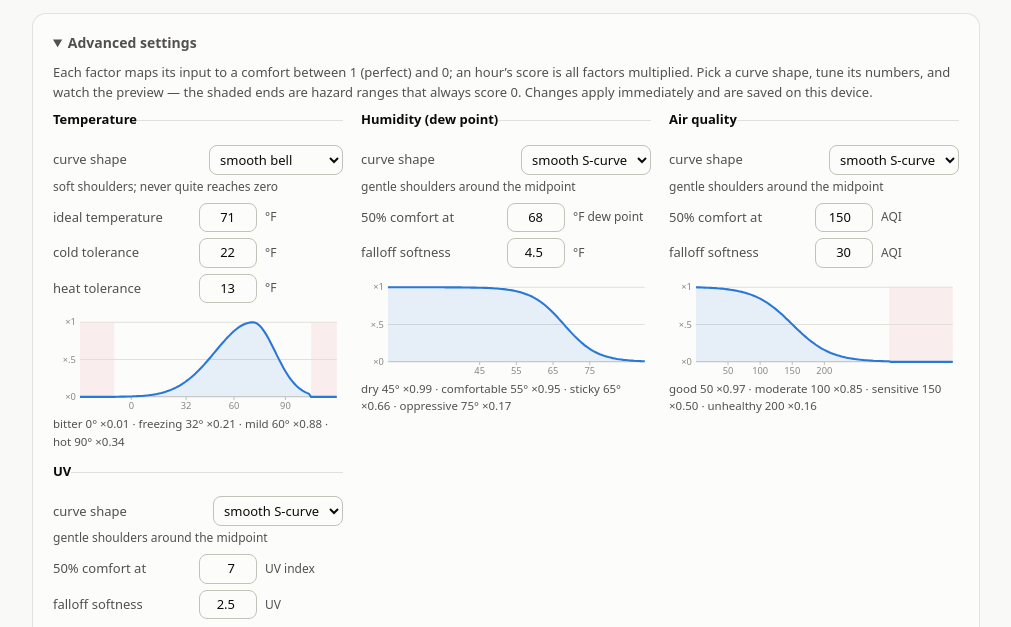
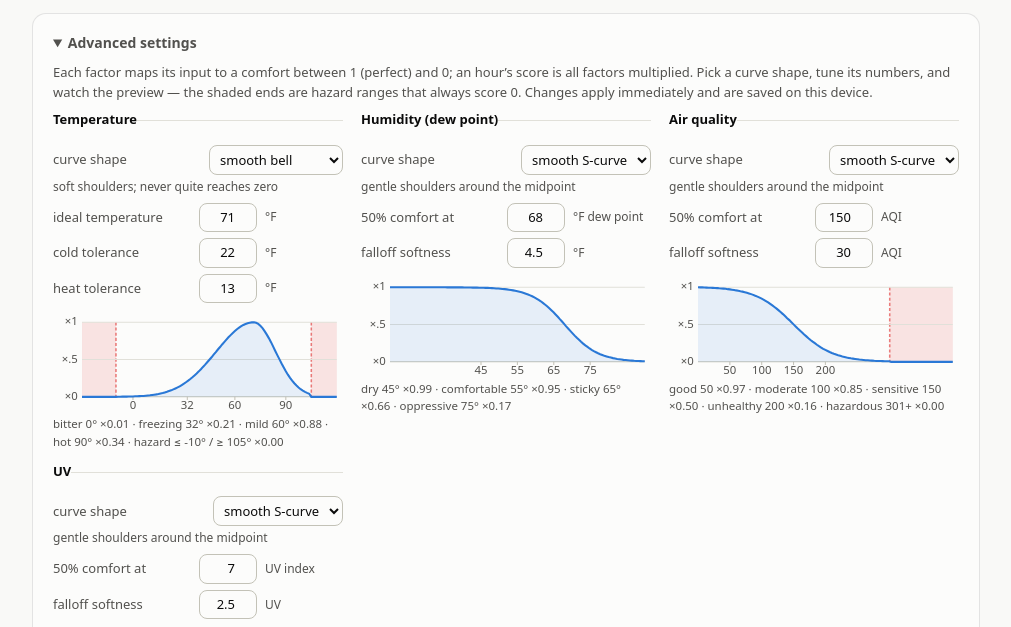
Before and after one commit to dsmelser/WeatherWalk, a website built with Vite: page index.html in a window 1280 px wide. Both pictures are taken after a click on the heading "Advanced settings". Shown: the part 163-790 px from the top of the page, without its empty margins (134-1145 px from the left). Built offline with nearby package versions, Linux system fonts and the light colour scheme.

Commit message:
Address review findings: normalize the ramp, visible hazards, shared svgEl, a11y

```diff
--- a/src/core/settings.ts
+++ b/src/core/settings.ts
@@ -58,7 +58,8 @@ export const SETTING_SPECS: SettingSpec[] = [
   { group: 'temp', key: 'optimal', label: 'ideal temperature', unit: '°F', min: 40, max: 90, step: 1 },
   { group: 'temp', key: 'coldSigma', label: 'cold tolerance', unit: '°F', min: 5, max: 40, step: 1 },
   { group: 'temp', key: 'hotSigma', label: 'heat tolerance', unit: '°F', min: 5, max: 40, step: 1 },
-  // Logistic drop-offs: the 50%-comfort point and how gently it declines.
+  // Drop-offs: the ~50%-comfort point (cliff's exact cut) and how gently
+  // comfort declines around it (unused by cliff).
   { group: 'dew', key: 'midpoint', label: '50% comfort at', unit: '°F dew point', min: 50, max: 80, step: 1 },
   { group: 'dew', key: 'softness', label: 'falloff softness', unit: '°F', min: 1, max: 15, step: 0.5 },
   { group: 'aqi', key: 'midpoint', label: '50% comfort at', unit: 'AQI', min: 50, max: 300, step: 5 },
--- a/src/styles.css
+++ b/src/styles.css
@@ -758,6 +758,11 @@ body {
   width: 100%;
   height: auto;
   touch-action: manipulation;
+  /* No long-press text selection/callout on the tick labels (the probe is
+     the intended touch interaction). */
+  user-select: none;
+  -webkit-user-select: none;
+  -webkit-touch-callout: none;
 }
 .curve-grid {
   stroke: var(--grid);
@@ -767,10 +772,19 @@ body {
   stroke: var(--baseline);
   stroke-width: 1;
 }
-/* Hazard ranges (always score 0) — a whisper of the critical color. */
+/* Hazard ranges (always score 0): a wash + a crisp edge line at each
+   cutoff. --scale-0 (not --status-critical) because it has a dark-theme
+   value, so the treatment survives both themes; the edge line is what
+   makes the boundary legible even where the wash is faint. */
 .curve-hazard {
-  fill: var(--status-critical);
-  opacity: 0.07;
+  fill: var(--scale-0);
+  opacity: 0.14;
+}
+.curve-hazard-edge {
+  stroke: var(--scale-0);
+  stroke-width: 1.5;
+  stroke-dasharray: 3 2;
+  opacity: 0.7;
 }
 .curve-line {
   fill: none;
@@ -785,8 +799,11 @@ body {
   fill: var(--accent);
 }
 .curve-tick {
-  fill: var(--muted);
-  font-size: 9px;
+  /* --text-secondary, not --muted (fails AA on the card surface — see the
+     .settings-note comment), and 11px to match .chart-tick: these render
+     smaller than authored once the viewBox scales down to the column. */
+  fill: var(--text-secondary);
+  font-size: 11px;
   font-variant-numeric: tabular-nums;
 }
 .curve-probe {
@@ -880,13 +897,17 @@ body {
   .settings-details summary {
     padding: 12px 0;
   }
-  /* Comfortable touch targets for the parameter inputs and reset button. */
+  /* Comfortable touch targets for the parameter inputs and reset button.
+     16px font is deliberate: iOS Safari auto-zooms the page when a form
+     control under 16px gains focus, and stays zoomed after. */
   .settings-row input {
     min-height: 40px;
     width: 5em;
+    font-size: 16px;
   }
   .settings-fn {
     min-height: 40px;
+    font-size: 16px;
   }
   .settings-reset {
     min-height: 44px;
--- a/src/ui/chart.ts
+++ b/src/ui/chart.ts
@@ -3,6 +3,7 @@ import { dayKey, formatDayLabel, formatTime, hourOf } from '../core/time'
 import type { ScoredHour } from '../types'
 import { renderTable } from './table'
 import { scoreColor } from './color'
+import { svgEl } from './svg'
 import { hideTooltip, placeTooltip, showTooltip } from './tooltip'
 
 /**
@@ -40,9 +41,6 @@ import { hideTooltip, placeTooltip, showTooltip } from './tooltip'
  * shared scope IS the chart's state management.
  */
 
-// SVG elements live in an XML namespace; createElement (HTML) can't make them.
-const SVG_NS = 'http://www.w3.org/2000/svg'
-
 const PAD_TOP = 12
 const PLOT_H = 190
 const AXIS_H = 44
@@ -52,21 +50,6 @@ const HEIGHT = PAD_TOP + PLOT_H + AXIS_H
 const BASELINE = PAD_TOP + PLOT_H
 const MAX_BAR_W = 24
 const BAR_GAP = 2
-
-/**
- * Typed SVG element factory. The generic `K extends keyof SVGElementTagNameMap`
- * keys into the DOM's built-in tag→type table, so svgEl('rect') returns an
- * SVGRectElement as far as TypeScript is concerned. All attrs are set via
- * setAttribute (SVG geometry is attributes, not CSS properties).
- */
-function svgEl<K extends keyof SVGElementTagNameMap>(
-  tag: K,
-  attrs: Record<string, string | number> = {},
-): SVGElementTagNameMap[K] {
-  const el = document.createElementNS(SVG_NS, tag)
-  for (const [k, v] of Object.entries(attrs)) el.setAttribute(k, String(v))
-  return el
-}
 
 /**
  * Column with a 4px-rounded data end and a square baseline.
--- a/src/ui/curvePreview.ts
+++ b/src/ui/curvePreview.ts
@@ -1,3 +1,5 @@
+import { svgEl } from './svg'
+
 /**
  * A small multiplier-strength preview: one factor's comfort curve drawn
  * over the range of values that actually occur on Earth, so you can SEE
@@ -6,8 +8,8 @@
  * Chart anatomy (per the dataviz ground rules): a single series needs no
  * legend — the fieldset's own legend names it; the grid is recessive; the
  * SVG is aria-hidden because the readout row underneath repeats the same
- * information as real text (multiplier at each labeled reference point),
- * which doubles as a reference table while tuning.
+ * information as real text (multiplier at each labeled reference point,
+ * plus the hazard ranges), which doubles as a reference table while tuning.
  */
 
 /** A meaningful x position: a tick under the axis + a worded readout. */
@@ -27,22 +29,18 @@ export interface CurveSpec {
   refs: CurveRef[]
   /** x ranges where scoring forces an exact 0 (hazards) — shaded. */
   hazards?: Array<[number, number]>
+  /** Worded hazard note for the readout row ("hazard ≤ −10° / ≥ 105°"). */
+  hazardLabel?: string
 }
 
 /** Everything is drawn in this fixed viewBox; CSS scales it to the column. */
 const W = 280
 const H = 96
-const PAD_L = 26
+const PAD_L = 28
 const PAD_R = 6
 const PAD_T = 8
 const PAD_B = 16
 const SAMPLES = 120
-
-const SVG_NS = 'http://www.w3.org/2000/svg'
-
-function svgEl<K extends keyof SVGElementTagNameMap>(tag: K): SVGElementTagNameMap[K] {
-  return document.createElementNS(SVG_NS, tag)
-}
 
 /**
  * Builds one preview into `container` and returns an `update(evalAt)` that
@@ -56,75 +54,93 @@ export function renderCurvePreview(
   const xOf = (x: number) => PAD_L + ((x - spec.min) / (spec.max - spec.min)) * (W - PAD_L - PAD_R)
   const yOf = (m: number) => PAD_T + (1 - m) * (H - PAD_T - PAD_B)
 
-  const svg = svgEl('svg')
-  svg.setAttribute('viewBox', `0 0 ${W} ${H}`)
-  svg.setAttribute('class', 'curve-svg')
+  const svg = svgEl('svg', { viewBox: `0 0 ${W} ${H}`, class: 'curve-svg' })
   // The readout row below carries the same data as text.
   svg.setAttribute('aria-hidden', 'true')
 
   // Hazard ranges: scoring returns exactly 0 here no matter the shape.
+  // [modern] `??` — an absent hazards list is just "no ranges".
   for (const [a, b] of spec.hazards ?? []) {
-    const rect = svgEl('rect')
-    rect.setAttribute('x', String(xOf(a)))
-    rect.setAttribute('y', String(PAD_T))
-    rect.setAttribute('width', String(xOf(b) - xOf(a)))
-    rect.setAttribute('height', String(H - PAD_T - PAD_B))
-    rect.setAttribute('class', 'curve-hazard')
-    svg.append(rect)
+    svg.append(
+      svgEl('rect', {
+        x: xOf(a),
+        y: PAD_T,
+        width: xOf(b) - xOf(a),
+        height: H - PAD_T - PAD_B,
+        class: 'curve-hazard',
+      }),
+    )
+    // A crisp edge at each cutoff that falls inside the domain — the wash
+    // alone is too faint to carry the boundary, especially in dark mode.
+    for (const edge of [a, b]) {
+      if (edge <= spec.min || edge >= spec.max) continue
+      svg.append(
+        svgEl('line', {
+          x1: xOf(edge),
+          x2: xOf(edge),
+          y1: PAD_T,
+          y2: yOf(0),
+          class: 'curve-hazard-edge',
+        }),
+      )
+    }
   }
 
   // Recessive horizontal grid at ×0 / ×0.5 / ×1, labeled at the left.
   for (const m of [0, 0.5, 1]) {
-    const line = svgEl('line')
-    line.setAttribute('x1', String(PAD_L))
-    line.setAttribute('x2', String(W - PAD_R))
-    line.setAttribute('y1', String(yOf(m)))
-    line.setAttribute('y2', String(yOf(m)))
-    line.setAttribute('class', m === 0 ? 'curve-baseline' : 'curve-grid')
-    const label = svgEl('text')
-    label.setAttribute('x', String(PAD_L - 4))
-    label.setAttribute('y', String(yOf(m) + 3))
-    label.setAttribute('text-anchor', 'end')
-    label.setAttribute('class', 'curve-tick')
+    svg.append(
+      svgEl('line', {
+        x1: PAD_L,
+        x2: W - PAD_R,
+        y1: yOf(m),
+        y2: yOf(m),
+        class: m === 0 ? 'curve-baseline' : 'curve-grid',
+      }),
+    )
+    const label = svgEl('text', {
+      x: PAD_L - 4,
+      y: yOf(m) + 3,
+      'text-anchor': 'end',
+      class: 'curve-tick',
+    })
     label.textContent = m === 0.5 ? '×.5' : `×${m}`
-    svg.append(line, label)
+    svg.append(label)
   }
 
   // Reference ticks: a short mark on the baseline + the number under it.
   for (const ref of spec.refs) {
-    const tick = svgEl('line')
-    tick.setAttribute('x1', String(xOf(ref.at)))
-    tick.setAttribute('x2', String(xOf(ref.at)))
-    tick.setAttribute('y1', String(yOf(0)))
-    tick.setAttribute('y2', String(yOf(0) + 3))
-    tick.setAttribute('class', 'curve-baseline')
-    const label = svgEl('text')
-    label.setAttribute('x', String(xOf(ref.at)))
-    label.setAttribute('y', String(H - 4))
-    label.setAttribute('text-anchor', 'middle')
-    label.setAttribute('class', 'curve-tick')
+    svg.append(
+      svgEl('line', {
+        x1: xOf(ref.at),
+        x2: xOf(ref.at),
+        y1: yOf(0),
+        y2: yOf(0) + 3,
+        class: 'curve-baseline',
+      }),
+    )
+    const label = svgEl('text', {
+      x: xOf(ref.at),
+      y: H - 4,
+      'text-anchor': 'middle',
+      class: 'curve-tick',
+    })
     label.textContent = ref.tick
-    svg.append(tick, label)
+    svg.append(label)
   }
 
   // The curve itself: a soft area fill under a thin line.
-  const area = svgEl('path')
-  area.setAttribute('class', 'curve-area')
-  const line = svgEl('path')
-  line.setAttribute('class', 'curve-line')
-  svg.append(area, line)
+  const area = svgEl('path', { class: 'curve-area' })
+  const line = svgEl('path', { class: 'curve-line' })
 
-  // Hover/tap readout: a dot on the curve + one line of text, top-right.
-  const dot = svgEl('circle')
-  dot.setAttribute('r', '3')
-  dot.setAttribute('class', 'curve-dot')
-  dot.setAttribute('visibility', 'hidden')
-  const probe = svgEl('text')
-  probe.setAttribute('x', String(W - PAD_R))
-  probe.setAttribute('y', String(PAD_T + 4))
-  probe.setAttribute('text-anchor', 'end')
-  probe.setAttribute('class', 'curve-probe')
-  svg.append(dot, probe)
+  // Probe readout: a dot on the curve + one line of text, top-right.
+  const dot = svgEl('circle', { r: 3, class: 'curve-dot', visibility: 'hidden' })
+  const probe = svgEl('text', {
+    x: W - PAD_R,
+    y: PAD_T + 4,
+    'text-anchor': 'end',
+    class: 'curve-probe',
+  })
+  svg.append(area, line, dot, probe)
 
   const readout = document.createElement('p')
   readout.className = 'curve-readout'
@@ -133,10 +149,19 @@ export function renderCurvePreview(
 
   let evalNow: ((x: number) => number) | null = null
 
+  const clearProbe = () => {
+    dot.setAttribute('visibility', 'hidden')
+    probe.textContent = ''
+  }
+
+  // [modern] Pointer Events cover mouse, touch, and pen with one handler;
+  // e.pointerType tells them apart below.
   svg.addEventListener('pointermove', (e) => {
     if (!evalNow) return
     const rect = svg.getBoundingClientRect()
-    // Map pointer → viewBox → data x, clamped to the plot area.
+    // Map pointer → viewBox → data x, clamped to the plot area. (Safe
+    // because width: 100% + height: auto keeps the element at the viewBox's
+    // own aspect ratio — no preserveAspectRatio letterboxing in play.)
     const vx = ((e.clientX - rect.left) / rect.width) * W
     const frac = Math.min(1, Math.max(0, (vx - PAD_L) / (W - PAD_L - PAD_R)))
     const x = spec.min + frac * (spec.max - spec.min)
@@ -146,9 +171,12 @@ export function renderCurvePreview(
     dot.setAttribute('visibility', 'visible')
     probe.textContent = `${Math.round(x)}${spec.unit} → ×${m.toFixed(2)}`
   })
-  svg.addEventListener('pointerleave', () => {
-    dot.setAttribute('visibility', 'hidden')
-    probe.textContent = ''
+  // Mouse leaving really means "done looking". A touch lift fires
+  // pointerleave too, but clearing there would make a tap's reading flash
+  // and vanish — so touch (and pen) keep their last reading pinned until
+  // the next tap or a parameter change.
+  svg.addEventListener('pointerleave', (e) => {
+    if (e.pointerType === 'mouse') clearProbe()
   })
 
   return (evalAt) => {
@@ -160,12 +188,12 @@ export function renderCurvePreview(
     }
     line.setAttribute('d', `M${pts.join('L')}`)
     area.setAttribute('d', `M${xOf(spec.min)},${yOf(0)}L${pts.join('L')}L${xOf(spec.max)},${yOf(0)}Z`)
-    // The text twin: multiplier at every labeled reference point.
-    readout.textContent = spec.refs
-      .map((r) => `${r.label} ×${evalAt(r.at).toFixed(2)}`)
-      .join(' · ')
-    // A parameter change moved the curve out from under the hover dot.
-    dot.setAttribute('visibility', 'hidden')
-    probe.textContent = ''
+    // The text twin: multiplier at every labeled reference point, and the
+    // hazard ranges (which the shading alone would leave visual-only).
+    const parts = spec.refs.map((r) => `${r.label} ×${evalAt(r.at).toFixed(2)}`)
+    if (spec.hazardLabel) parts.push(`${spec.hazardLabel} ×0.00`)
+    readout.textContent = parts.join(' · ')
+    // A parameter change moved the curve out from under the probe.
+    clearProbe()
   }
 }
--- a/src/ui/settings.ts
+++ b/src/ui/settings.ts
@@ -1,5 +1,13 @@
 import type { ScoringParams } from '../core/scoring'
-import { aqiFactor, dewFactor, tempFactor, uvFactor } from '../core/scoring'
+import {
+  AQI_HAZARD,
+  TEMP_HAZARD_HIGH,
+  TEMP_HAZARD_LOW,
+  aqiFactor,
+  dewFactor,
+  tempFactor,
+  uvFactor,
+} from '../core/scoring'
 import {
   BELL_FNS,
   DROP_FNS,
@@ -48,10 +56,13 @@ const PREVIEWS: Record<(typeof GROUPS)[number], CurveSpec> = {
       { at: 60, tick: '60', label: 'mild 60°' },
       { at: 90, tick: '90', label: 'hot 90°' },
     ],
+    // Derived from the scoring constants, so a retuned cutoff moves the
+    // shading (and the readout note) along with the curve's zero region.
     hazards: [
-      [-30, -10],
-      [105, 120],
+      [-30, TEMP_HAZARD_LOW],
+      [TEMP_HAZARD_HIGH, 120],
     ],
+    hazardLabel: `hazard ≤ ${TEMP_HAZARD_LOW}° / ≥ ${TEMP_HAZARD_HIGH}°`,
   },
   dew: {
     min: 20,
@@ -74,7 +85,8 @@ const PREVIEWS: Record<(typeof GROUPS)[number], CurveSpec> = {
       { at: 150, tick: '150', label: 'sensitive 150' },
       { at: 200, tick: '200', label: 'unhealthy 200' },
     ],
-    hazards: [[301, 400]],
+    hazards: [[AQI_HAZARD, 400]],
+    hazardLabel: `hazardous ${AQI_HAZARD}+`,
   },
   uv: {
     min: 0,
@@ -144,6 +156,8 @@ export function renderSettings(
     const fn = params[group].fn
     const options = group === 'temp' ? BELL_FNS : DROP_FNS
     const blurb = blurbs.get(group)
+    // [modern] `?.`/`??` — a missing blurb node or unknown fn just means
+    // empty text, not a crash. See docs/MODERN-JS-PRIMER.md.
     if (blurb) blurb.textContent = options.find((o) => o.fn === fn)?.blurb ?? ''
     // 'cliff' has no softness — lock (don't hide) the input so the layout
     // holds still and the value survives switching back.
@@ -189,6 +203,10 @@ export function renderSettings(
     fnRow.append(fnLabel, select)
     const blurb = document.createElement('p')
     blurb.className = 'settings-blurb'
+    // Tie the blurb to the select, so screen readers hear the shape's
+    // description on focus and re-read it after a change.
+    blurb.id = `settings-blurb-${group}`
+    select.setAttribute('aria-describedby', blurb.id)
     blurbs.set(group, blurb)
     fieldset.append(fnRow, blurb)
 
--- /dev/null
+++ b/src/ui/svg.ts
@@ -0,0 +1,21 @@
+/**
+ * The one SVG element factory, shared by the hourly chart (src/ui/chart.ts)
+ * and the curve previews (src/ui/curvePreview.ts).
+ *
+ * SVG elements live in an XML namespace; createElement (HTML) would produce
+ * a useless HTML element named "rect" — hence createElementNS. The generic
+ * `K extends keyof SVGElementTagNameMap` keys into the DOM's built-in
+ * tag→type table, so svgEl('rect') returns an SVGRectElement as far as
+ * TypeScript is concerned. All attrs are set via setAttribute (SVG geometry
+ * is attributes, not CSS properties).
+ */
+const SVG_NS = 'http://www.w3.org/2000/svg'
+
+export function svgEl<K extends keyof SVGElementTagNameMap>(
+  tag: K,
+  attrs: Record<string, string | number> = {},
+): SVGElementTagNameMap[K] {
+  const el = document.createElementNS(SVG_NS, tag)
+  for (const [k, v] of Object.entries(attrs)) el.setAttribute(k, String(v))
+  return el
+}
```
Also changed, not shown: docs/ARCHITECTURE.md (+7 -5 lines), docs/MODERN-JS-PRIMER.md (+7 -3 lines), src/core/scoring.ts (+18 -8 lines), tests/scoring.test.ts (+11 -0 lines).
